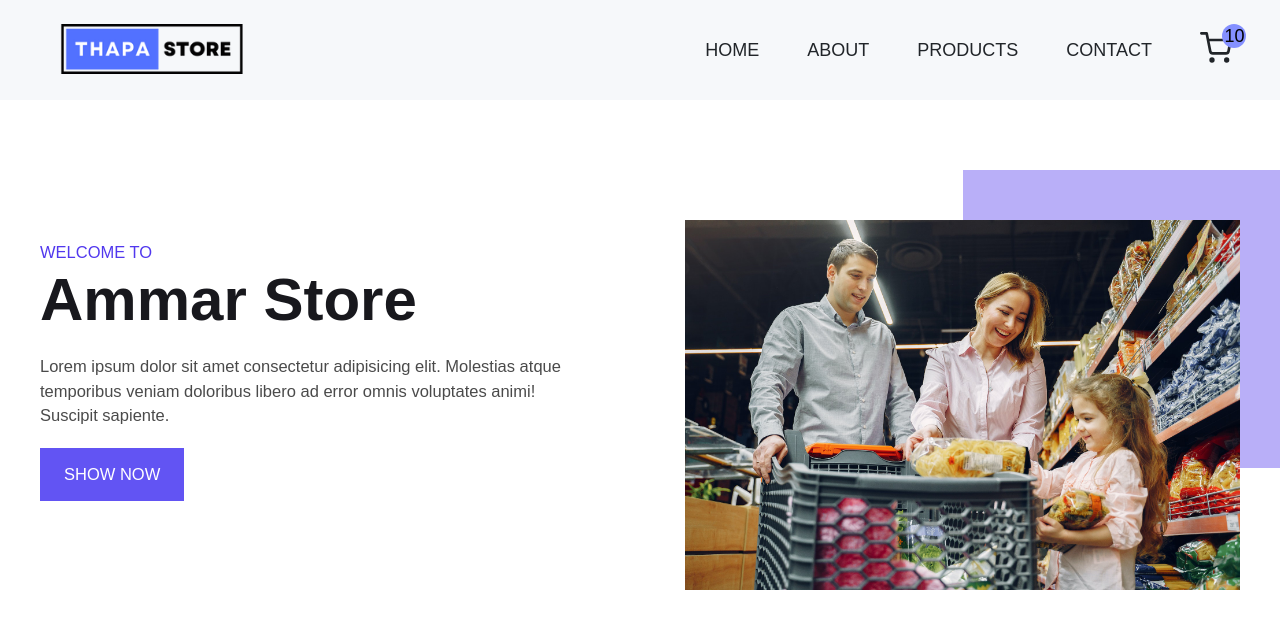
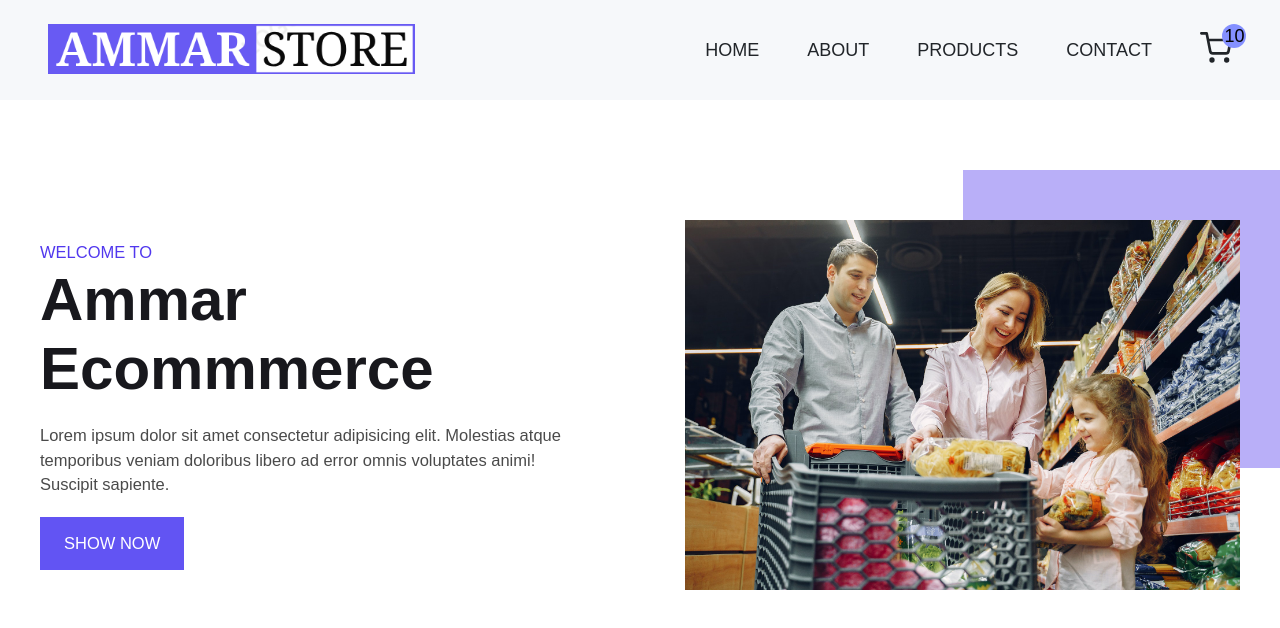
Before and after one commit to MuhammadAmmarAtique/ReactEcom, a React (Create React App) app in the folder ecom/: page / in a window 1280 px wide. Shown: the top 628 px of the page. Built offline with nearby package versions, Linux system fonts and the light colour scheme.

Commit message:
Added new logo and changed text

```diff
--- a/ecom/src/pages/About.js
+++ b/ecom/src/pages/About.js
@@ -4,7 +4,7 @@ import HeroSection from "../components/HeroSection";
 function About() {
   return (
     <>
-      <HeroSection heading="About section" />
+      <HeroSection heading="Ammar Store" />
     </>
   );
 }
--- a/ecom/src/pages/Home.js
+++ b/ecom/src/pages/Home.js
@@ -1,10 +1,13 @@
 import React from "react";
-import HeroSection from "../components/HeroSection";
+import HeroSection from "../components/HeroSection"
+
+
 
 function Home() {
   return (
     <>
-      <HeroSection heading="Ammar Store" />
+    <HeroSection heading="Ammar Ecommmerce"/>
+
     </>
   );
 }
```
Also changed, not shown: ecom/public/images/logo.png.
